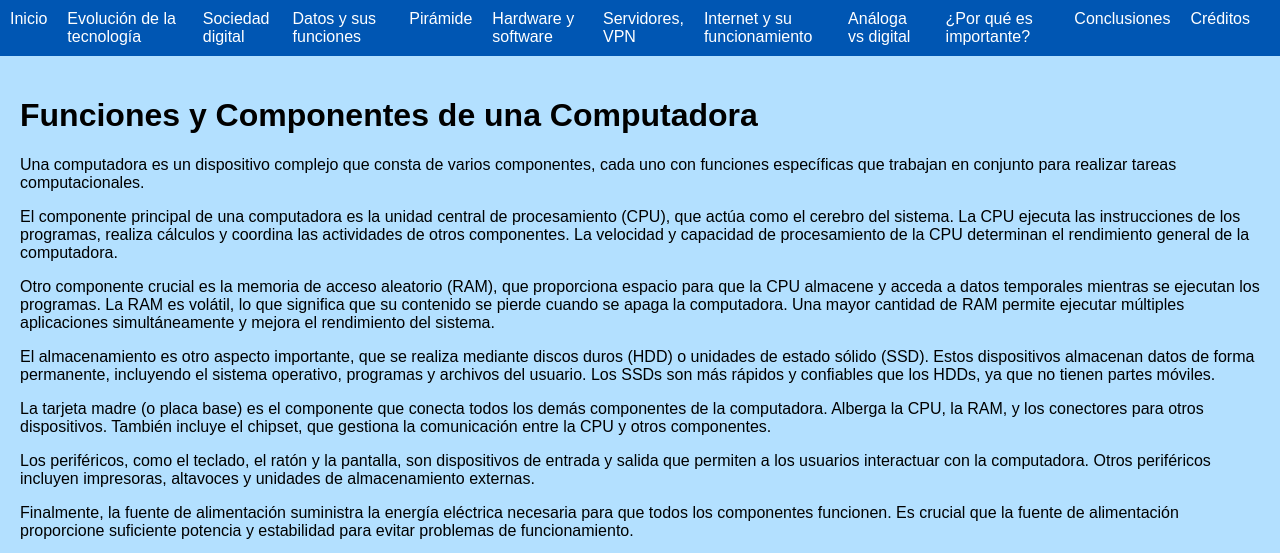
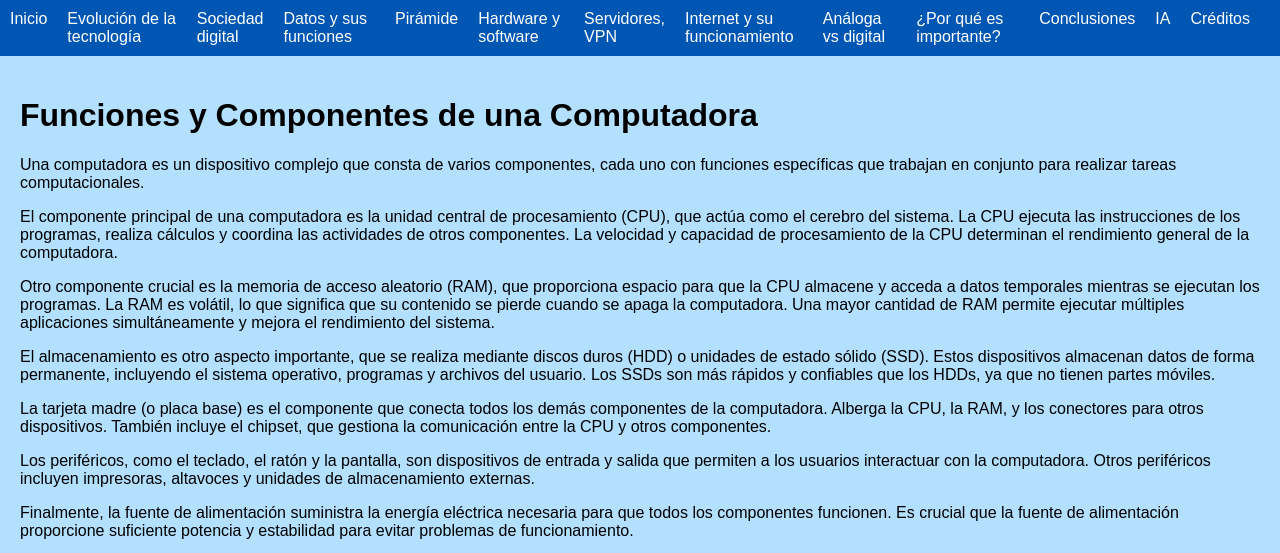
Before and after one commit to PabloMonz/sociedad_digital2024_Raul_y_Pablo, a plain HTML site: page componentes.html in a window 1280 px wide. Shown: the top 553 px of the page. Drawn offline with Linux system fonts and the light colour scheme.

Commit message:
Update componentes.html

```diff
--- a/componentes.html
+++ b/componentes.html
@@ -20,6 +20,7 @@
 <li><a href="analogico.html">Análoga vs digital</a></li>
 <li><a href="importancia.html">¿Por qué es importante?</a></li>
 <li><a href="conclusiones.html">Conclusiones</a></li>
+<li><a href="ia.html">IA</a></li>
 <li><a href="creditos.html">Créditos</a></li>
 </ul>
 </nav>
```
